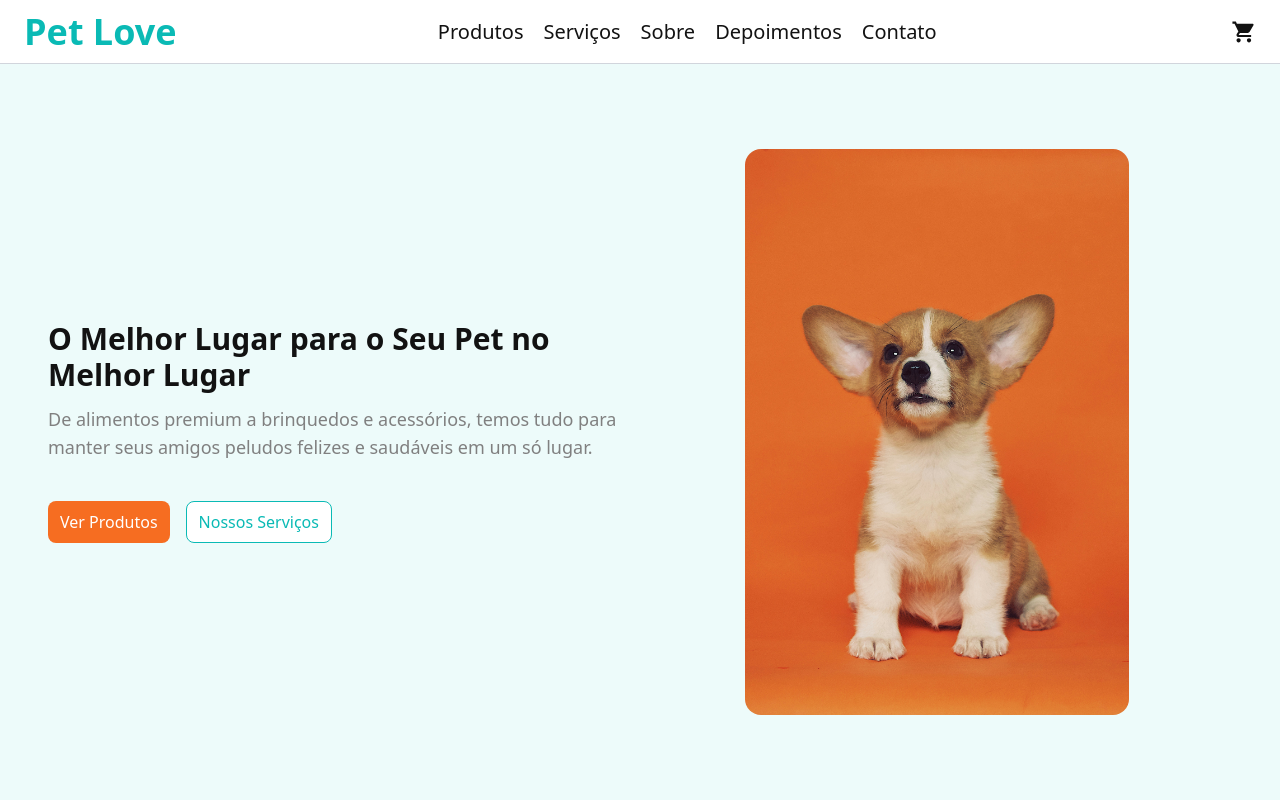
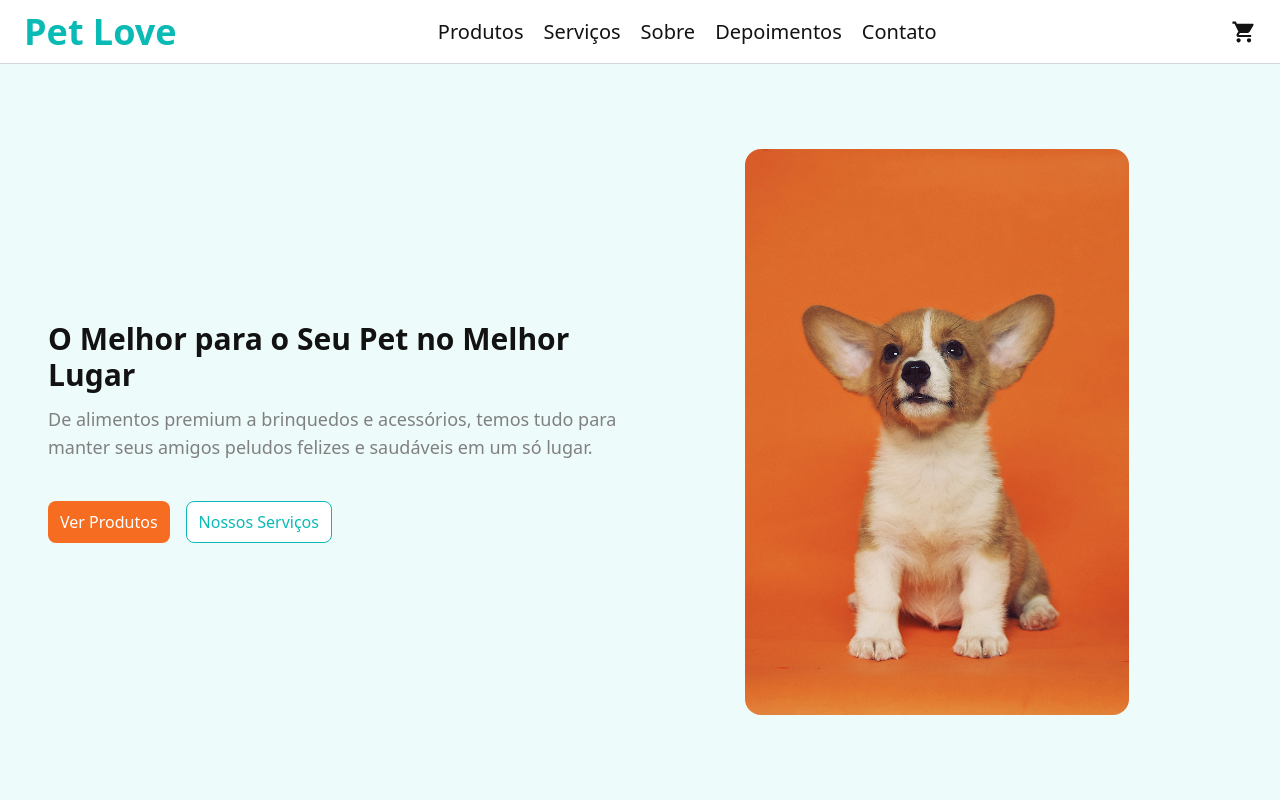
Before and after one commit to MariaJuliaAS/Pet-Love, a React (Vite) app: page / in a window 1280 px wide. Shown: the top 800 px of the page. Built offline with nearby package versions, Linux system fonts and the light colour scheme; no server answers.

Commit message:
Ajusta na home e readme

```diff
--- a/src/components/start/index.tsx
+++ b/src/components/start/index.tsx
@@ -6,7 +6,7 @@ export function StartSection() {
 
             <div className="2xl:pl-32 lg:items-start lg:flex-1 flex flex-col items-center">
                 <div className="sm:text-start text-center">
-                    <h1 className="2xl:text-5xl md:max-w-4xl sm:text-3xl text-2xl font-bold max-w-full text-[#121212] mb-3">O Melhor Lugar para o Seu Pet no Melhor Lugar</h1>
+                    <h1 className="2xl:text-5xl md:max-w-4xl sm:text-3xl text-2xl font-bold max-w-full text-[#121212] mb-3">O Melhor para o Seu Pet no Melhor Lugar</h1>
                     <p className="md:max-w-2xl 2xl:text-xl sm:text-lg text-sm max-w-full text-[#808080]">De alimentos premium a brinquedos e acessórios, temos tudo para manter seus amigos peludos felizes e saudáveis em um só lugar.</p>
                 </div>
 
```
Also changed, not shown: 1 other file (tests, documents, lock files or other folders).
